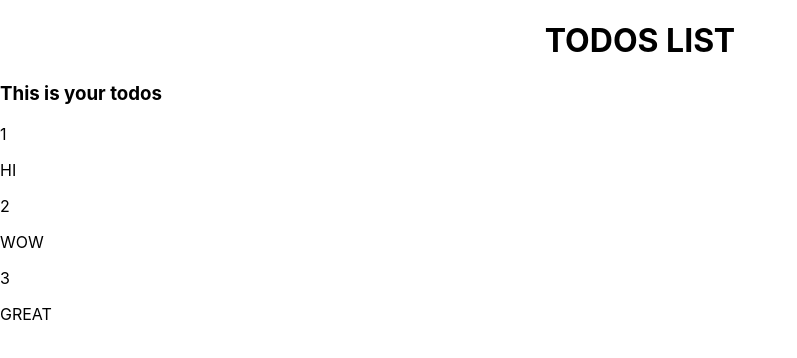
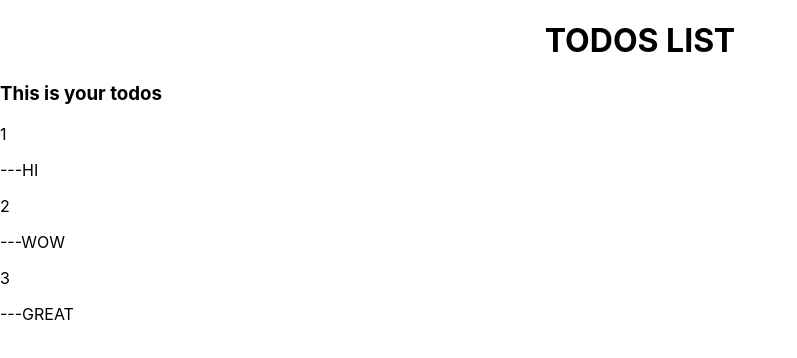
Before and after one commit to fredysomy/Todo-App, a React (Create React App) app: page / in a window 1280 px wide. Shown: the top 358 px of the page, without its empty margins (0-797 px from the left). Built offline with nearby package versions, Linux system fonts and the light colour scheme.

Commit message:
Update App.js

```diff
--- a/src/App.js
+++ b/src/App.js
@@ -9,15 +9,15 @@ class App extends Component{
     todos:[
         {
         id:1,
-        todo:"HI"
+        todo:"---HI"
     },
     {
         id:2,
-        todo:"WOW"
+        todo:"---WOW"
     },
     {
         id:3,
-        todo:"GREAT"
+        todo:"---GREAT"
     }]
 }
     render(){
```
